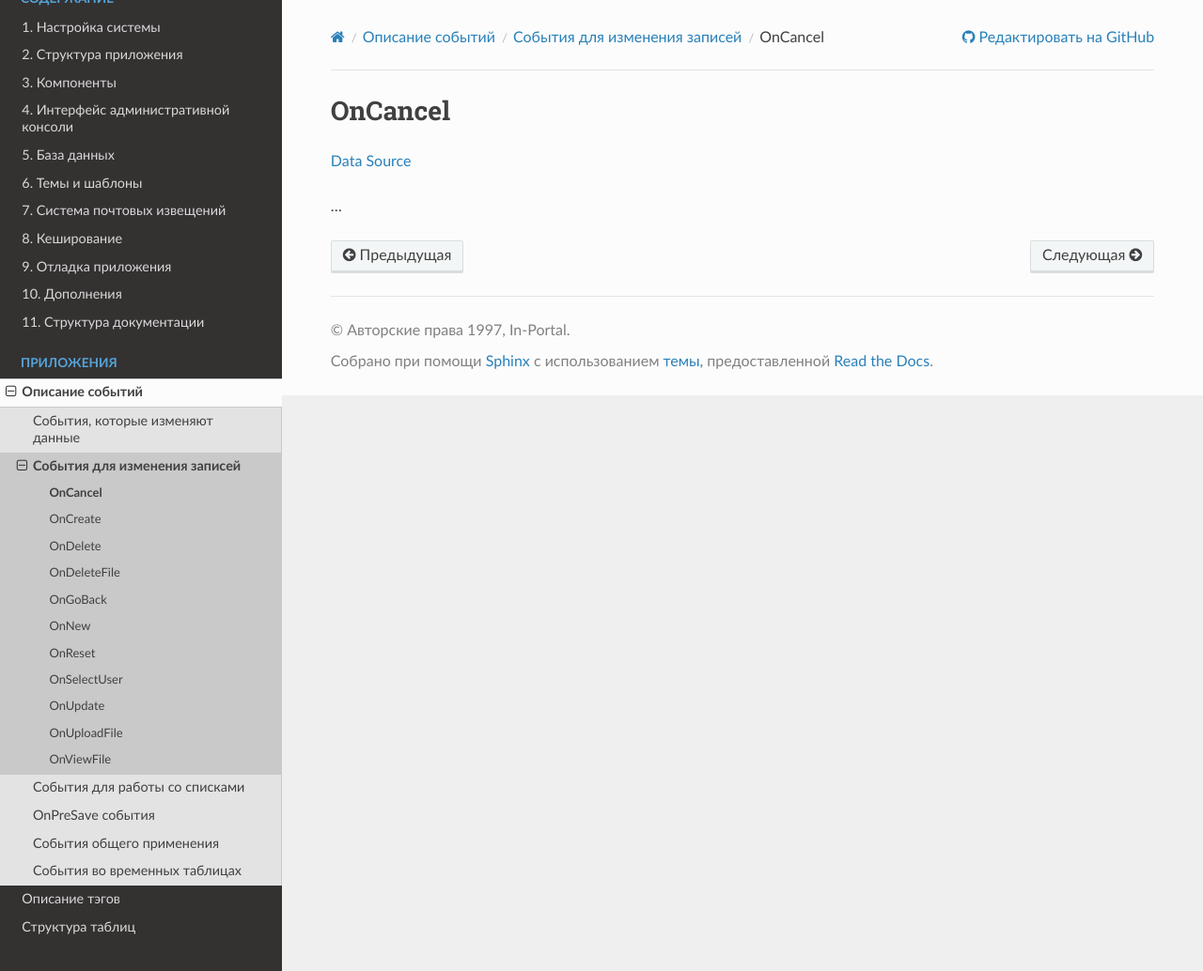
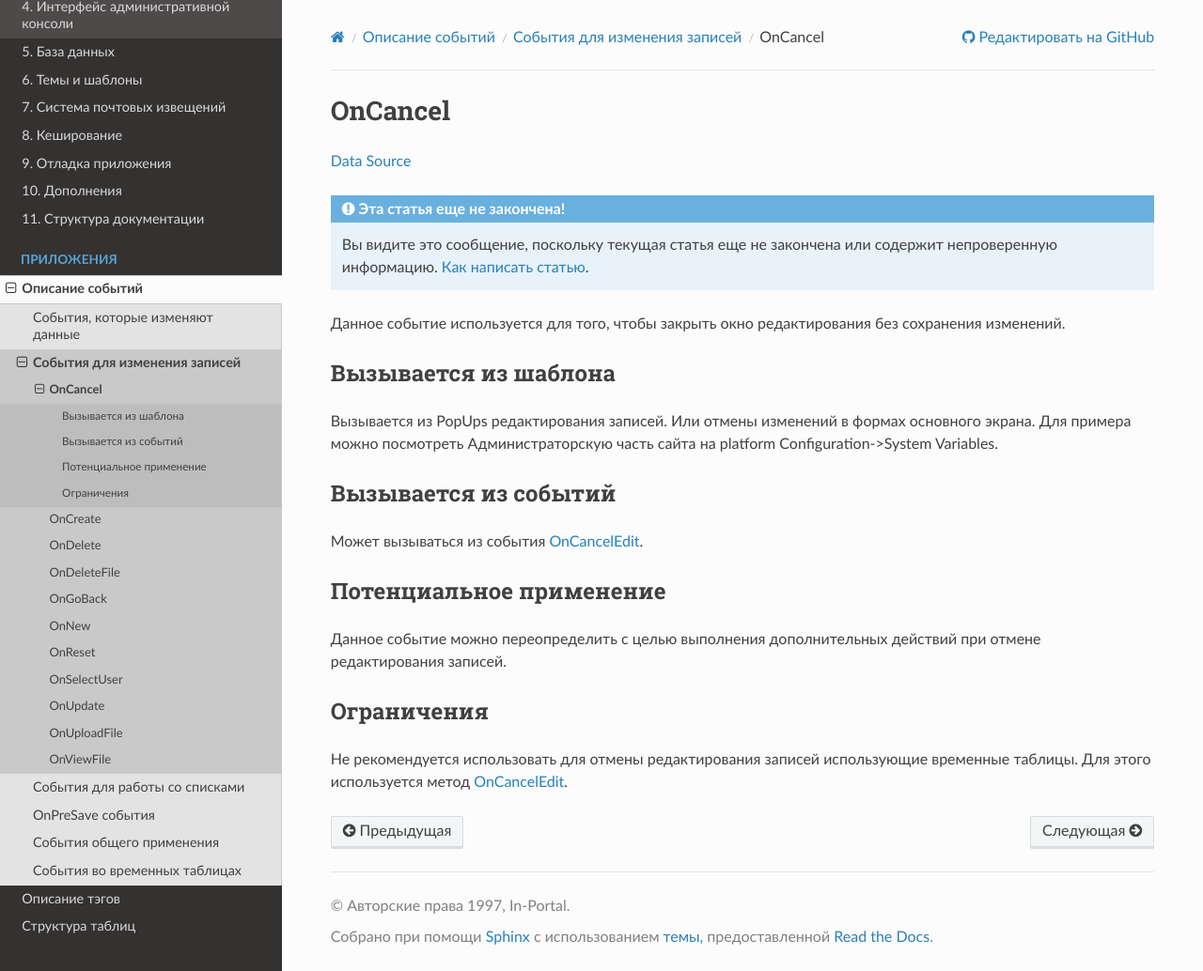
Before and after one commit to in-portal/guide-ru, a Sphinx documentation site: the page built from docs/events/live_editing/on_cancel.rst, in a window 1280 px wide and 1034 px high. Shown: the whole window at 94% size. Built offline with Sphinx 7.4.7 and the Read the Docs theme 3.1.0, drawn with Linux system fonts in a browser that asks for light colours.

Commit message:
Integrated "/events/live_editing/on_cancel.rst"

```diff
--- a/docs/events/live_editing/on_cancel.rst
+++ b/docs/events/live_editing/on_cancel.rst
@@ -2,6 +2,30 @@ OnCancel
 ========
 `Data Source`_
 
-...
+.. include:: /includes/not_finished.rst
+
+Данное событие используется для того, чтобы закрыть окно редактирования без сохранения изменений.
+
+Вызывается из шаблона
+---------------------
+
+Вызывается из PopUps редактирования записей. Или отмены изменений в формах основного экрана. Для примера
+можно посмотреть Администраторскую часть сайта на platform Configuration->System Variables.
+
+Вызывается из событий
+---------------------
+
+Может вызываться из события :doc:`/events/temp_editing/on_cancel_edit`.
+
+Потенциальное применение
+------------------------
+
+Данное событие можно переопределить с целью выполнения дополнительных действий при отмене редактирования записей.
+
+Ограничения
+-----------
+
+Не рекомендуется использовать для отмены редактирования записей использующие временные таблицы. Для этого
+используется метод :doc:`/events/temp_editing/on_cancel_edit`.
 
 .. _Data Source: http://guide.in-portal.org/rus/index.php/EventHandler:OnCancel
```
